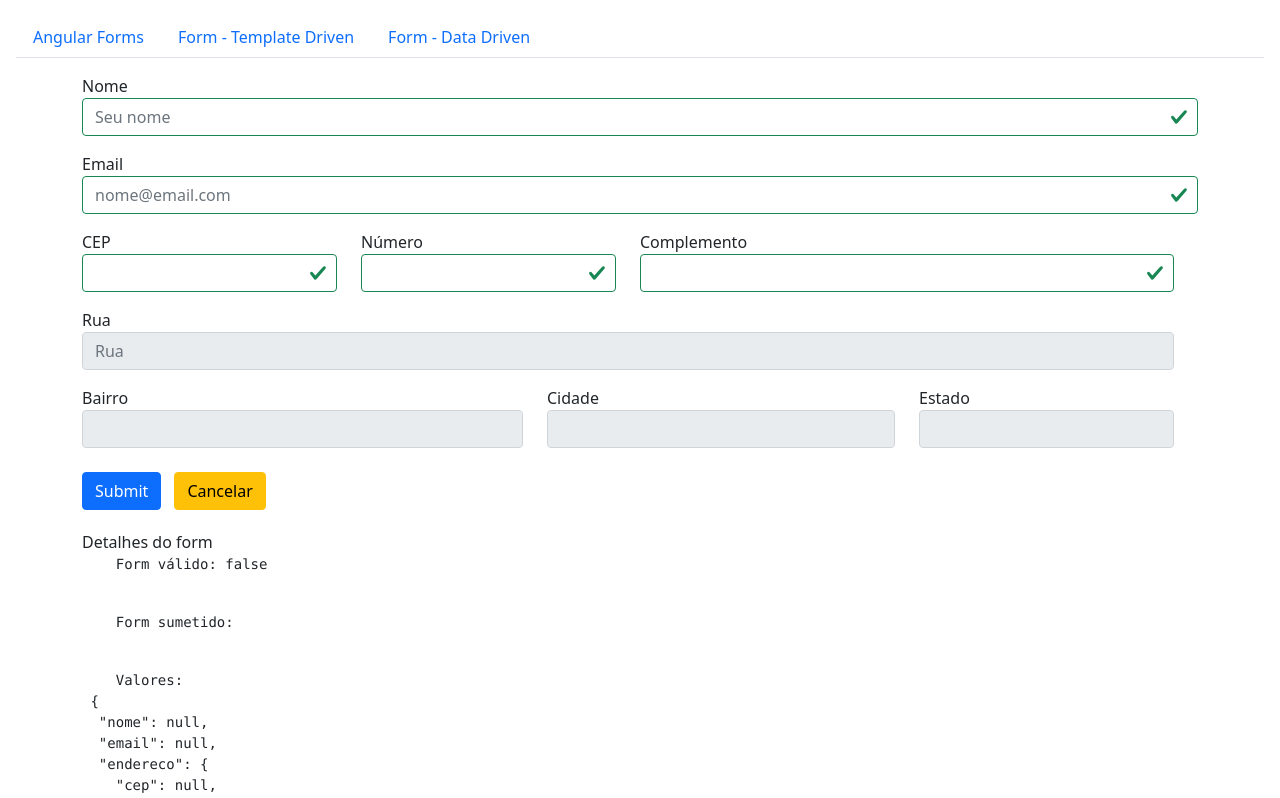
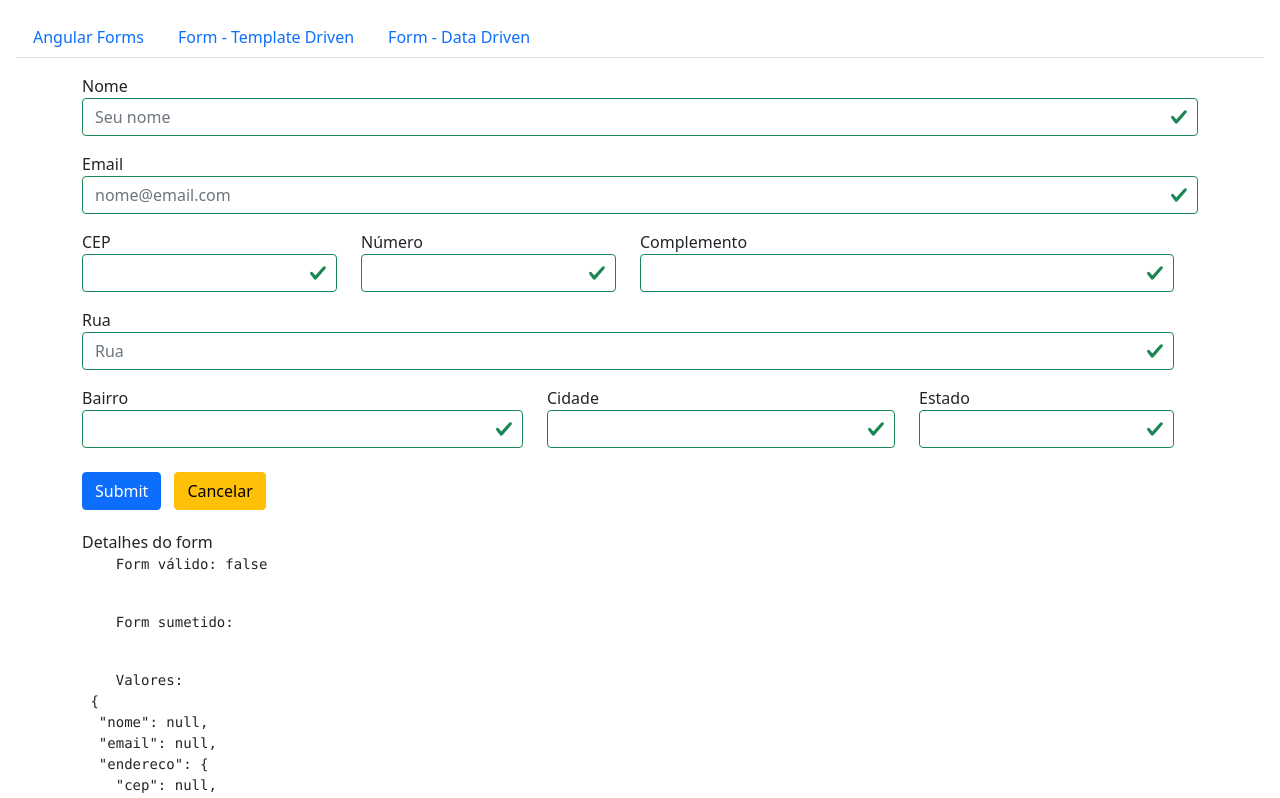
Before and after one commit to AndersonSilva94/estudos-angular-framework, an Angular app in the folder modulo-9-formularios-data-driven/formularios-data-driven/: page /dataForm in a window 1280 px wide. Shown: the top 798 px of the page. Built offline with nearby package versions, Linux system fonts and the light colour scheme.

Commit message:
feat: :rocket: Formulários reativos: Combobox simples (select)

```diff
--- a/modulo-9-formularios-data-driven/formularios-data-driven/src/app/data-form/data-form.component.html
+++ b/modulo-9-formularios-data-driven/formularios-data-driven/src/app/data-form/data-form.component.html
@@ -77,23 +77,27 @@
           id="rua" aria-describedby="ruaHelp"
           placeholder="Rua"
           formControlName="rua"
-          readonly
+
           >
       </div>
 
       <div class="form-group mt-3 col-md-5">
         <label for="bairro" class="control-label">Bairro</label>
-        <input type="text" id="bairro" class="form-control" formControlName="bairro" readonly>
+        <input type="text" id="bairro" class="form-control" formControlName="bairro">
       </div>
 
       <div class="form-group mt-3 col-md-4">
         <label for="cidade" class="control-label">Cidade</label>
-        <input type="text" id="cidade" class="form-control" formControlName="cidade" readonly>
+        <input type="text" id="cidade" class="form-control" formControlName="cidade">
       </div>
 
       <div class="form-group mt-3 col-md-3">
         <label for="estado" class="control-label">Estado</label>
-        <input type="text" id="estado" class="form-control" formControlName="estado" readonly>
+        <select id="estado" class="form-control" formControlName="estado">
+          <option *ngFor="let estado of estados | async" [value]="estado.sigla">
+            {{ estado.nome }}
+          </option>
+        </select>
       </div>
 
     </div>
--- a/modulo-9-formularios-data-driven/formularios-data-driven/src/app/data-form/data-form.component.ts
+++ b/modulo-9-formularios-data-driven/formularios-data-driven/src/app/data-form/data-form.component.ts
@@ -5,6 +5,7 @@ import { map } from 'rxjs/operators'
 import { DropdownService } from '../shared/services/dropdown.service';
 import { EstadoBr } from '../shared/models/estado-br';
 import { ConsultaCepService } from '../shared/services/consulta-cep.service';
+import { Observable } from 'rxjs';
 
 @Component({
   selector: 'app-data-form',
@@ -15,7 +16,8 @@ export class DataFormComponent implements OnInit {
 
   // a exclamação é uma forma de não instanciar uma classe
   formulario!: FormGroup;
-  estados!: EstadoBr[];
+  // estados!: EstadoBr[];
+  estados!: Observable<EstadoBr[]>;
 
   constructor(
     private formBuilder: FormBuilder,
@@ -26,12 +28,15 @@ export class DataFormComponent implements OnInit {
 
   ngOnInit(): void {
 
+    // dessa forma, o async no html faz o unsubscribe e impede vazemento de memória
+    this.estados = this.dropdownService.getEstadosBr();
+
     // pegar os dados do serviço ao iniciar
-    this.dropdownService.getEstadosBr()
+    /* this.dropdownService.getEstadosBr()
       .subscribe(dados => {
         this.estados = dados
         console.log(dados)
-      })
+      }) */
 
     // 1ª forma
     /* this.formulario = new FormGroup({
```
